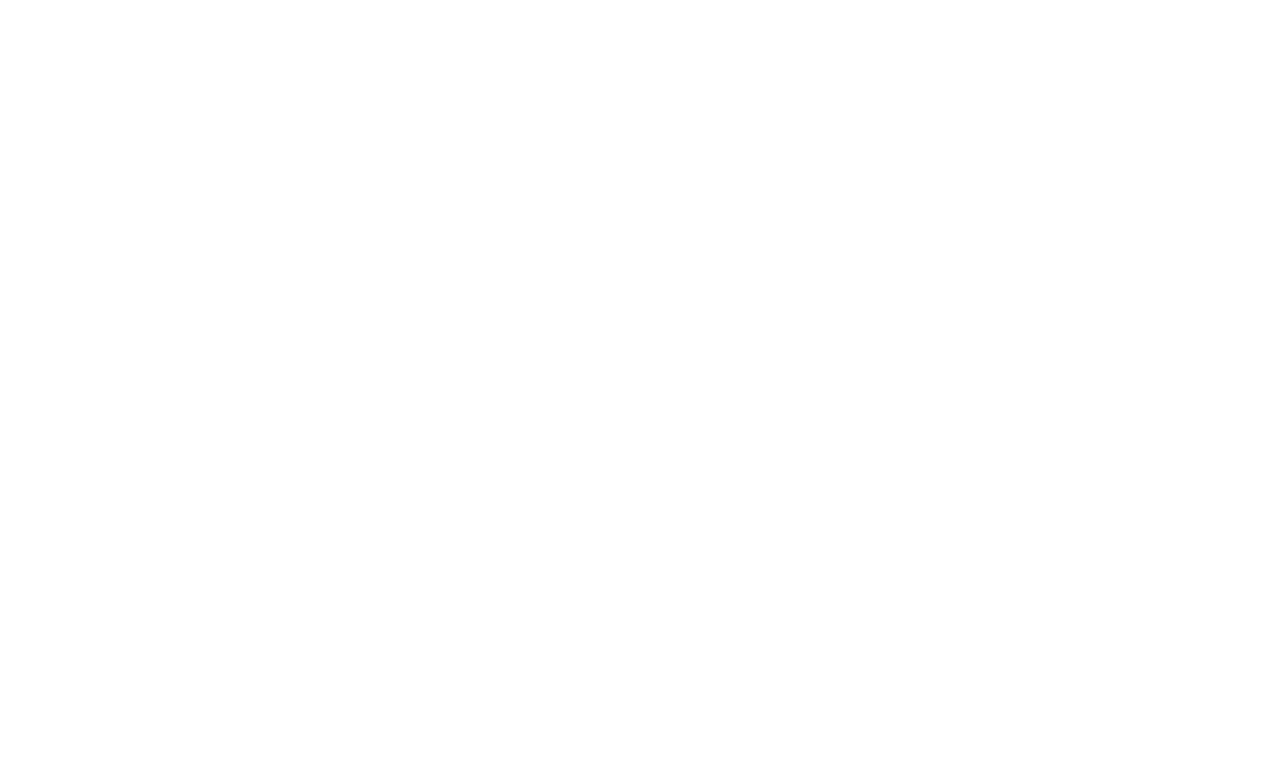
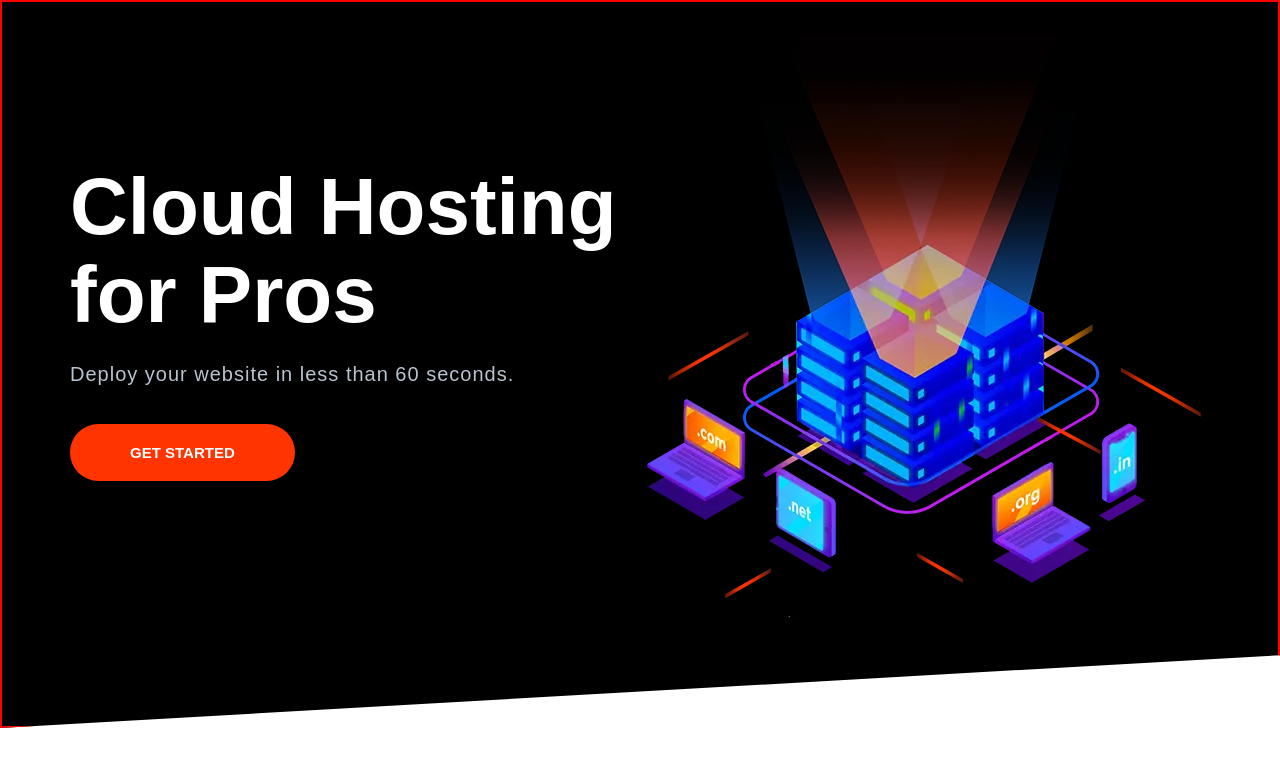
Before and after one commit to mokie223/Moshify, a plain HTML site: page index.html in a window 1280 px wide. Drawn offline with Linux system fonts and the light colour scheme.

Commit message:
Modify the hero component.

```diff
--- a/index.html
+++ b/index.html
@@ -15,6 +15,28 @@
     />
   </head>
   <body>
+    <section class="block block--dark block--skewed-left hero">
+      <div class="grid grid--1x2 container">
+        <header class="block__header hero__content">
+          <h1 class="block__heading">Cloud Hosting for Pros</h1>
+          <p class="hero__tagline">
+            Deploy your website in less than 60 seconds.
+          </p>
+          <a href="" class="btn btn--accent btn--stretched">Get Started</a>
+        </header>
 
+        <picture>
+          <source
+            type="image/webp"
+            srcset="images/banner.webp"
+          >
+          <source
+            type="image/png"
+            srcset="images/banner.png"
+          >
+          <img class="hero__image" src="images/banner.png" alt=""
+        /></picture>
+      </div>
+    </section>
   </body>
 </html>
```
Also changed, not shown: components/hero.html (+16 -3 lines), images/banner.webp (added).
